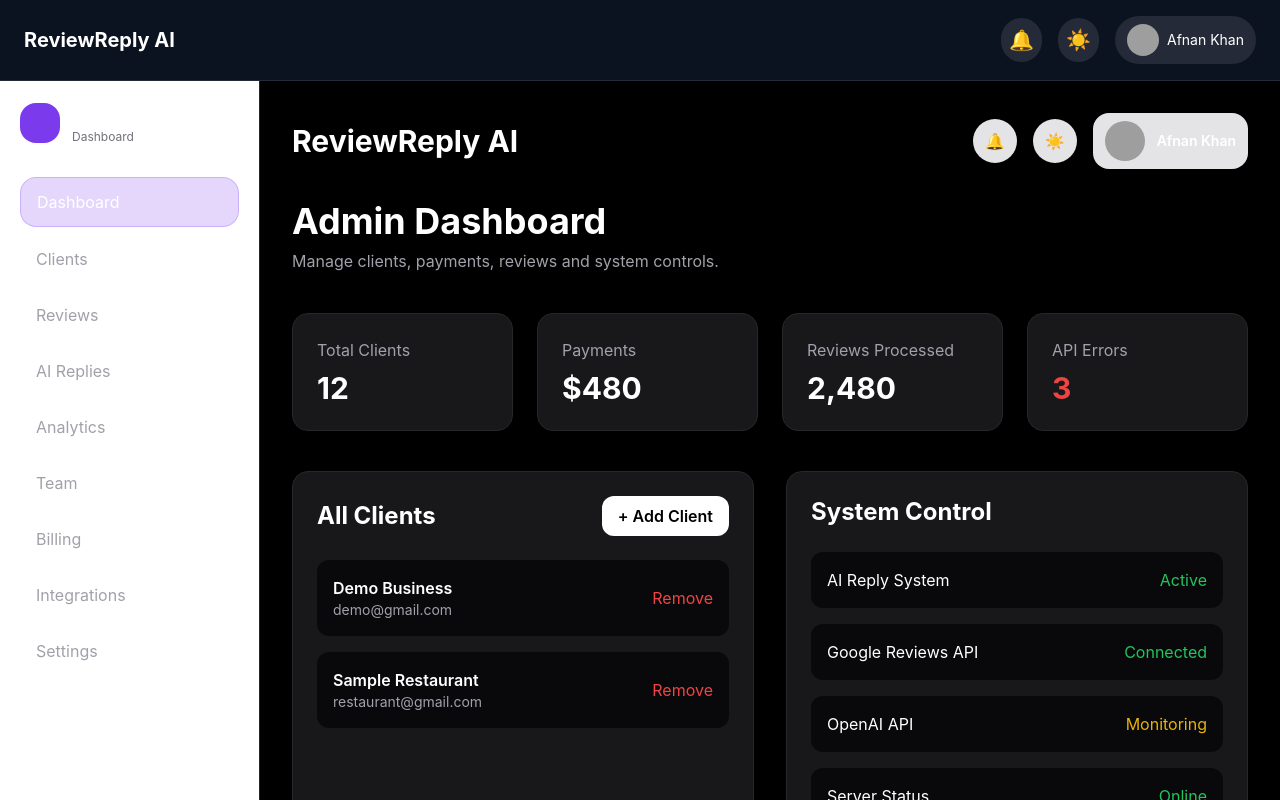
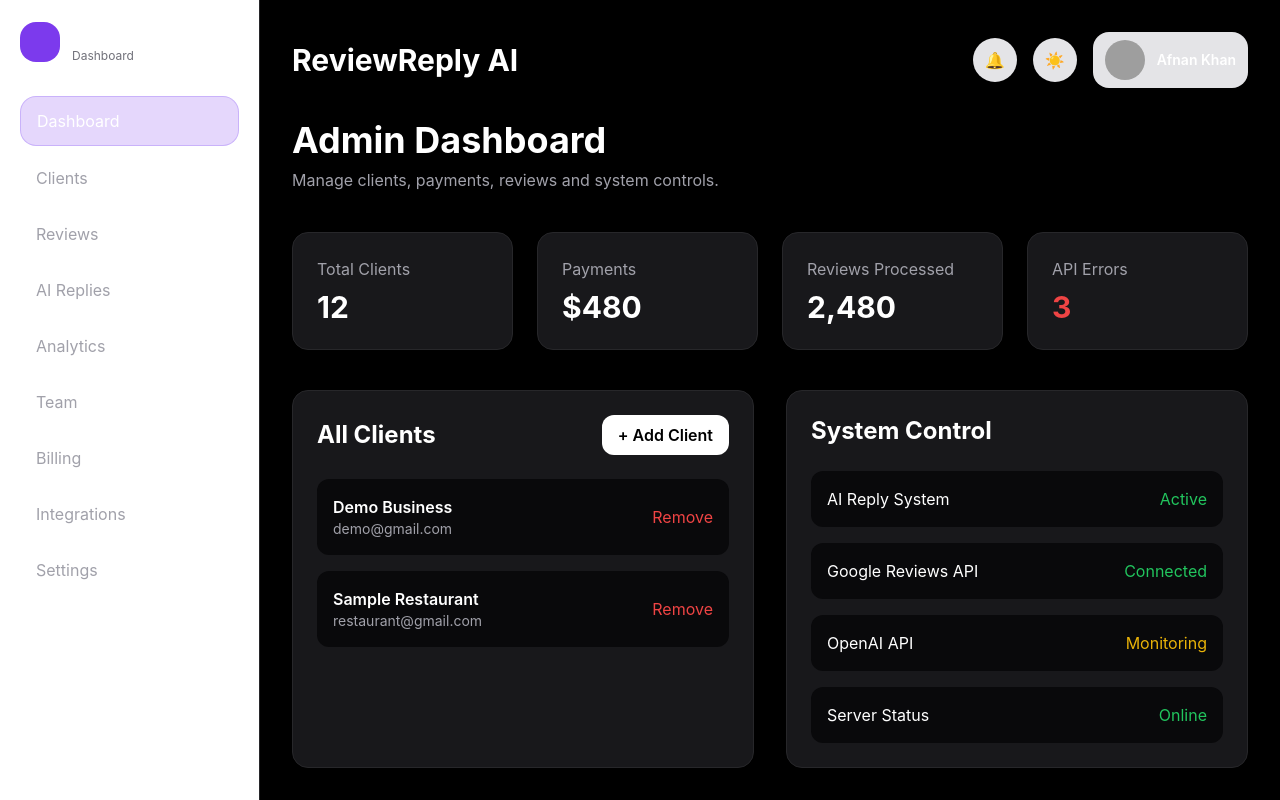
Before and after one commit to afnankhan123456/reviewreply-ai, a Next.js app: page /admin in a window 1280 px wide. Shown: the top 800 px of the page. Built offline with nearby package versions, Linux system fonts and the light colour scheme; grey boxes are pictures that could not be loaded.

Commit message:
Update layout.tsx

```diff
--- a/app/admin/layout.tsx
+++ b/app/admin/layout.tsx
@@ -1,10 +1,13 @@
-import AdminNavbar from "../../components/admin/navbar";
+import "../../app/globals.css";
 
-export default function AdminLayout({ children }: { children: React.ReactNode }) {
+export default function AdminLayout({
+  children,
+}: {
+  children: React.ReactNode;
+}) {
   return (
-    <div className="min-h-screen bg-white dark:bg-[#0b1220]">
-      <AdminNavbar />
-      <div>{children}</div>
+    <div className="min-h-screen bg-white dark:bg-black text-black dark:text-white transition-all duration-300">
+      {children}
     </div>
   );
 }
```
